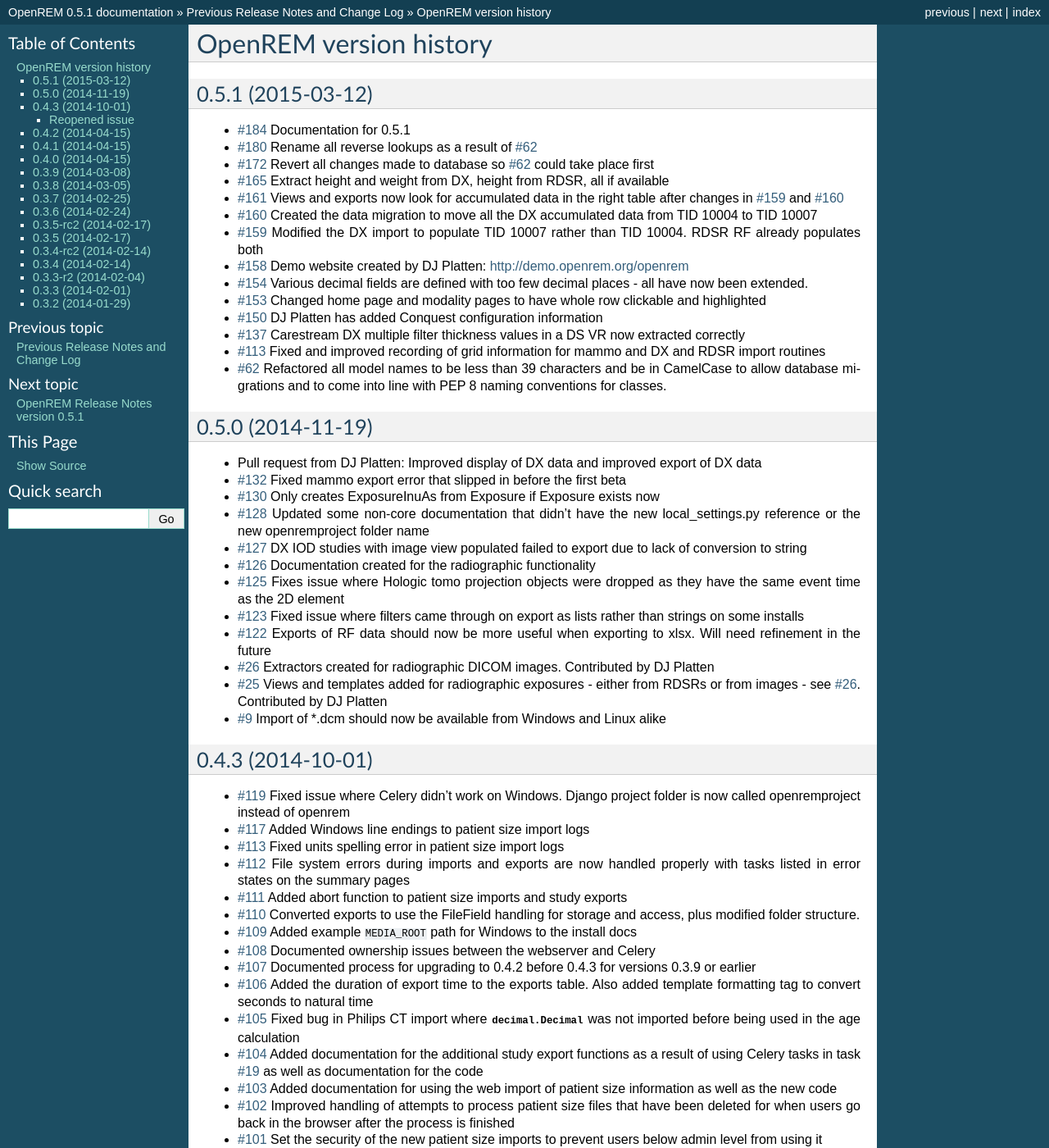
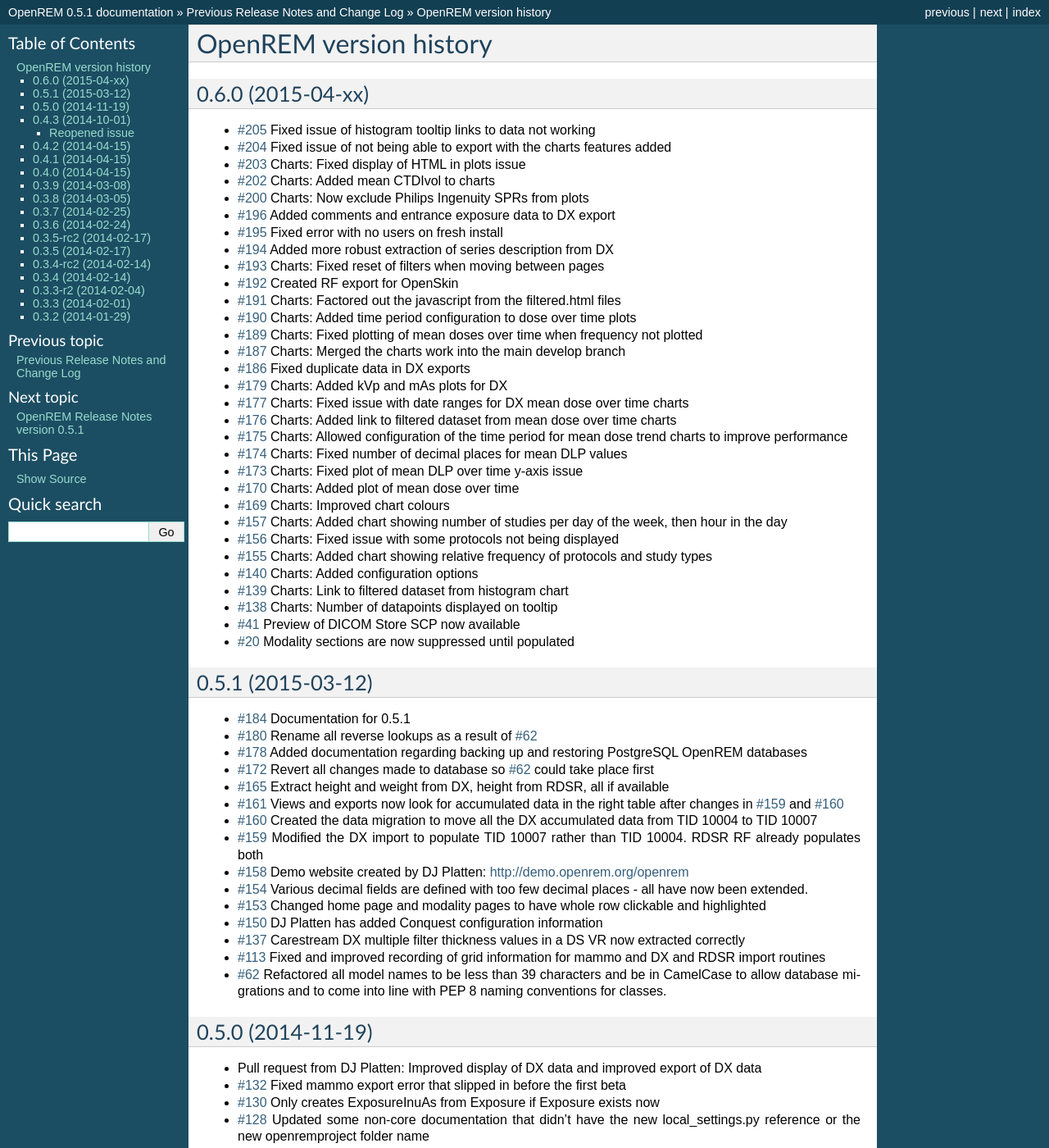
Before and after one commit to ckswilliams/modOpenREM, a Sphinx documentation site: the page built from docs/changes.rst, in a window 1280 px wide and 1400 px high. Shown: the whole window at 82% size. Built offline with Sphinx 7.4.7, drawn with Linux system fonts in a browser that asks for light colours.

Commit message:
Updated changes.rst

```diff
--- a/docs/changes.rst
+++ b/docs/changes.rst
@@ -1,12 +1,49 @@
 =======================
 OpenREM version history
 =======================
+
+0.6.0 (2015-04-xx)
+------------------
+
+* `#205`_  Fixed issue of histogram tooltip links to data not working
+* `#204`_  Fixed issue of not being able to export with the charts features added
+* `#203`_  Charts: Fixed display of HTML in plots issue
+* `#202`_  Charts: Added mean CTDIvol to charts
+* `#200`_  Charts: Now exclude Philips Ingenuity SPRs from plots
+* `#196`_  Added comments and entrance exposure data to DX export
+* `#195`_  Fixed error with no users on fresh install
+* `#194`_  Added more robust extraction of series description from DX
+* `#193`_  Charts: Fixed reset of filters when moving between pages
+* `#192`_  Created RF export for OpenSkin
+* `#191`_  Charts: Factored out the javascript from the filtered.html files
+* `#190`_  Charts: Added time period configuration to dose over time plots
+* `#189`_  Charts: Fixed plotting of mean doses over time when frequency not plotted
+* `#187`_  Charts: Merged the charts work into the main develop branch
+* `#186`_  Fixed duplicate data in DX exports
+* `#179`_  Charts: Added kVp and mAs plots for DX
+* `#177`_  Charts: Fixed issue with date ranges for DX mean dose over time charts
+* `#176`_  Charts: Added link to filtered dataset from mean dose over time charts
+* `#175`_  Charts: Allowed configuration of the time period for mean dose trend charts to improve performance
+* `#174`_  Charts: Fixed number of decimal places for mean DLP values
+* `#173`_  Charts: Fixed plot of mean DLP over time y-axis issue
+* `#170`_  Charts: Added plot of mean dose over time
+* `#169`_  Charts: Improved chart colours
+* `#157`_  Charts: Added chart showing number of studies per day of the week, then hour in the day
+* `#156`_  Charts: Fixed issue with some protocols not being displayed
+* `#155`_  Charts: Added chart showing relative frequency of protocols and study types
+* `#140`_  Charts: Added configuration options
+* `#139`_  Charts: Link to filtered dataset from histogram chart
+* `#138`_  Charts: Number of datapoints displayed on tooltip
+* `#41`_   Preview of DICOM Store SCP now available
+* `#20`_   Modality sections are now suppressed until populated
+
 
 0.5.1 (2015-03-12)
 ------------------
 
 * `#184`_  Documentation for 0.5.1
 * `#180`_  Rename all reverse lookups as a result of `#62`_
+* `#178`_  Added documentation regarding backing up and restoring PostgreSQL OpenREM databases
 * `#172`_  Revert all changes made to database so `#62`_ could take place first
 * `#165`_  Extract height and weight from DX, height from RDSR, all if available
 * `#161`_  Views and exports now look for accumulated data in the right table after changes in `#159`_ and `#160`_
@@ -228,6 +265,26 @@
 
 *       Initial version uploaded to bitbucket.org
 
+..  _`#219`: https://bitbucket.org/openrem/openrem/issue/219/
+..  _`#218`: https://bitbucket.org/openrem/openrem/issue/218/
+..  _`#217`: https://bitbucket.org/openrem/openrem/issue/217/
+..  _`#216`: https://bitbucket.org/openrem/openrem/issue/216/
+..  _`#215`: https://bitbucket.org/openrem/openrem/issue/215/
+..  _`#214`: https://bitbucket.org/openrem/openrem/issue/214/
+..  _`#213`: https://bitbucket.org/openrem/openrem/issue/213/
+..  _`#212`: https://bitbucket.org/openrem/openrem/issue/212/
+..  _`#211`: https://bitbucket.org/openrem/openrem/issue/211/
+..  _`#210`: https://bitbucket.org/openrem/openrem/issue/210/
+..  _`#209`: https://bitbucket.org/openrem/openrem/issue/209/
+..  _`#208`: https://bitbucket.org/openrem/openrem/issue/208/
+..  _`#207`: https://bitbucket.org/openrem/openrem/issue/207/
+..  _`#206`: https://bitbucket.org/openrem/openrem/issue/206/
+..  _`#205`: https://bitbucket.org/openrem/openrem/issue/205/
+..  _`#204`: https://bitbucket.org/openrem/openrem/issue/204/
+..  _`#203`: https://bitbucket.org/openrem/openrem/issue/203/
+..  _`#202`: https://bitbucket.org/openrem/openrem/issue/202/
+..  _`#201`: https://bitbucket.org/openrem/openrem/issue/201/
+..  _`#200`: https://bitbucket.org/openrem/openrem/issue/200/
 ..  _`#199`: https://bitbucket.org/openrem/openrem/issue/199/
 ..  _`#198`: https://bitbucket.org/openrem/openrem/issue/198/
 ..  _`#197`: https://bitbucket.org/openrem/openrem/issue/197/
```
